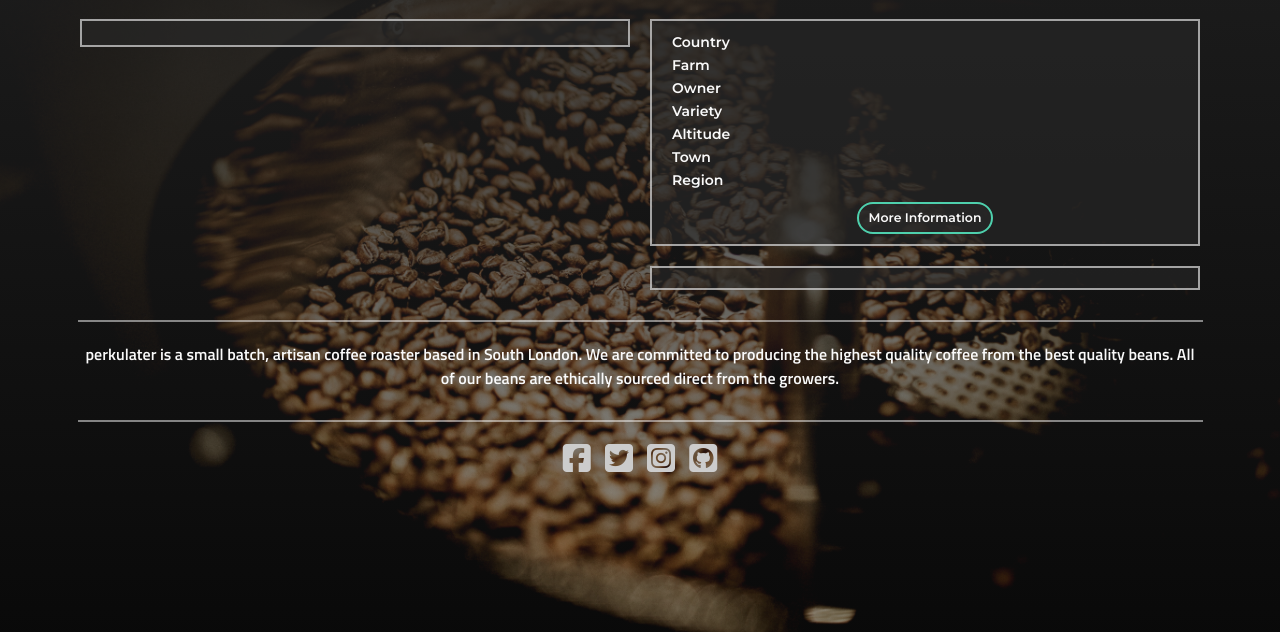
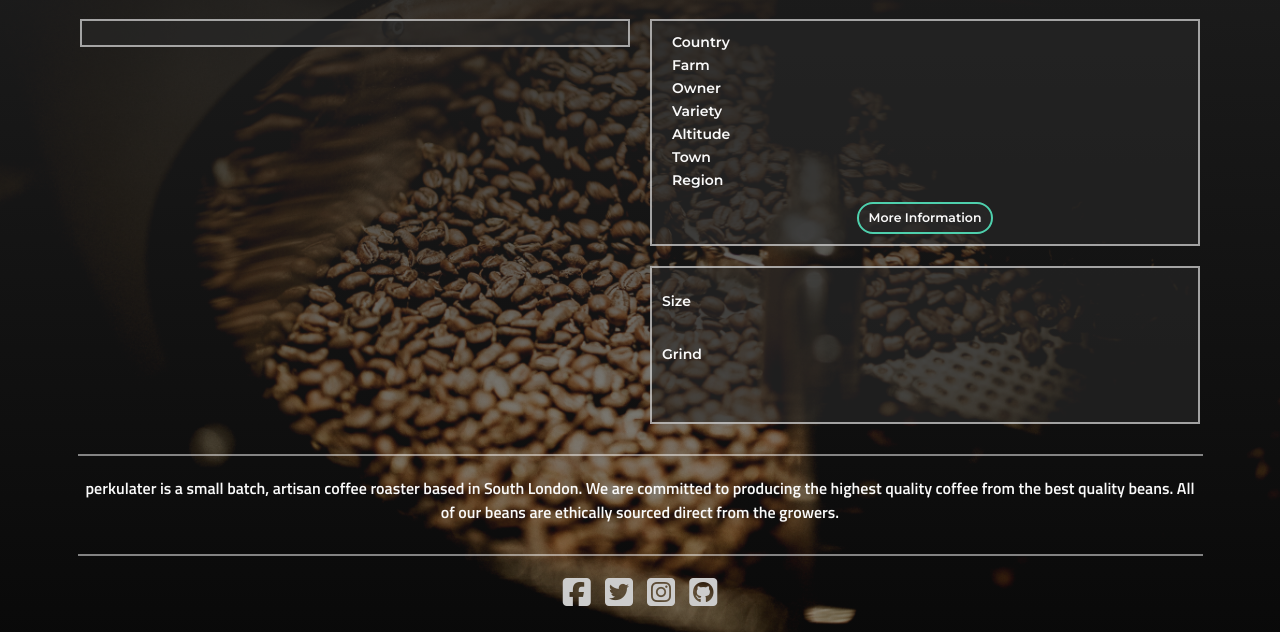
Before and after one commit to richardhenyash/perkulater, a Django app: template products/templates/products/product_detail.html in a window 1280 px wide. Shown: the part 168-800 px from the top of the page. Run offline with Django 3.2, Linux system fonts and the light colour scheme; the template is opened without the code that fills it, so the values that code supplies are empty; some libraries are stand-ins or nearby versions.

Commit message:
update product detail page

```diff
--- a/products/templates/products/product_detail.html
+++ b/products/templates/products/product_detail.html
@@ -64,8 +64,41 @@
             </div>
             <div class="p-3"></div>
             <div class="product-detail-container p-3">
-                {{ product_sizes }}
-                {{ product_types }}
+                <div class="row">
+                    <div class="col-2">
+                        <div class="row py-3 my-1">
+                            <div class="col">
+                                <p class="product-detail-title-text">Size</p>
+                            </div>
+                        </div>
+                        <div class="row py-3 my-1">
+                            <div class="col">
+                                <p class="product-detail-title-text">Grind</p>
+                            </div>
+                        </div>
+                    </div>
+                    <div class="col-10">
+                        <div class="row py-3">
+                            <div class="col">
+                                <div id="product-size" class="col-12 btn-group" role="group" aria-label="Basic example">
+                                    {% for product_size in product_sizes %}
+                                        <button type="button" class="btn btn-outline-light rounded-pill btn-lg btn-outline-green mx-2">{{product_size}}</button>
+                                    {% endfor %}
+                                </div>
+                            </div>
+                        </div>
+                        <div class="col">
+                            <div class="row py-3">
+                                <div id="product-type" class="col-12 btn-group" role="group" aria-label="Basic example">
+                                    {% for product_type in product_types %}
+                                        <button type="button" class="btn btn-outline-light rounded-pill btn-lg btn-outline-green mx-2">{{product_type}}</button>
+                                    {% endfor %}
+                                </div>
+                            </div>
+                        </div>
+                    </div>
+                </div>
+               <br>
                 {% for prices in product_prices %}
                 {{ prices.price }}
                 {% endfor %}
```
